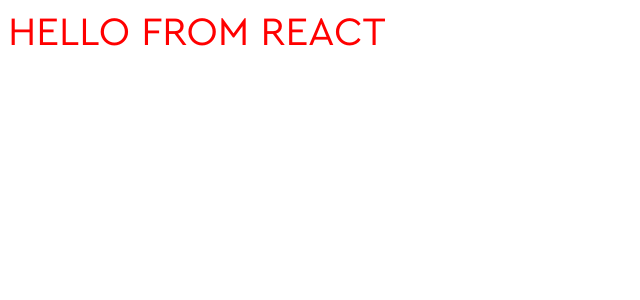
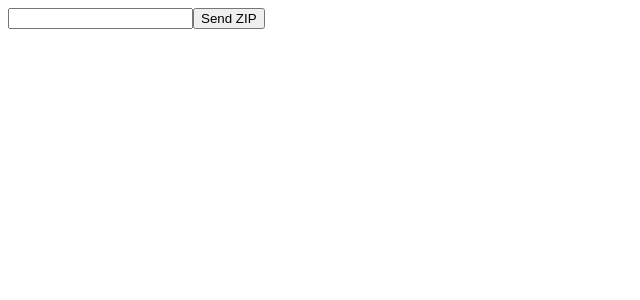
Before and after one commit to ShlomoLove/FineCheeseApp, a React app: page / in a window 1280 px wide. Shown: the top 300 px of the page, without its empty margins (0-640 px from the left). Built offline with nearby package versions, Linux system fonts and the light colour scheme; the HTML template or start-up script is replaced by a standard one.

Commit message:
add frontend ajax functionality

```diff
--- a/client/src/Pages/CheeseStore.jsx
+++ b/client/src/Pages/CheeseStore.jsx
@@ -1,14 +1,8 @@
 import React, { Component } from 'react'
 import GlobalStyleFont from '../Components/Atoms/GlobalFonts'
-import CeraProBlack from '../../src/fonts/CeraProBlack.otf'
 import axios from 'axios'
 import styled from 'styled-components'
 
-const MainStoreDiv = styled.div`
-  font-family: 'Cera Pro Regular';
-  font-size: 40px;
-  color: red;
-`
 
 class CheeseStore extends Component {
   constructor () {
@@ -18,13 +12,54 @@
     }
   }
 
+  handleZipInput = input => {
+    this.setState({zip: input})
+  }
+
+  handleZipButtonClick = () => {
+    const { zip } = this.state
+    this.getSpecials(zip)
+  }
+
+  getSpecials = (zip) => {
+    axios
+    .get(`/specials/${zip}`)
+    .then(({data}) => {
+      this.getCheeses(data)
+    })
+    .catch((error) => console.log (`error connecting to database: ${error}`))
+  }
+
+  getCheeses = (specialsArray) => {
+    const idArray = specialsArray.map(cheese => {
+      return cheese.cheeseID
+    })
+    axios
+    .all(idArray.map(cheeseID => axios.get(`/cheeses/${cheeseID}`)))
+    .then(responses => {
+      const cheeseArray = responses.map(response => {
+        return response.data[0]
+      })
+      let customCheeseInventory = []
+      for (let i = 0; i < cheeseArray.length; i++) {
+        if (cheeseArray[i].id === specialsArray[i].cheeseID) {
+          customCheeseInventory.push({...cheeseArray[i], ...specialsArray[i]})
+        }
+      }
+      this.setState({customCheeseInventory})
+    })
+    .catch((error) => console.log(error))
+  }
+
   render () {
+    console.log (this.state, 'state')
     return (
       <>
         <GlobalStyleFont />
-          <MainStoreDiv>
-        HELLO FROM REACT
-          </MainStoreDiv>
+          <form>
+            <input onChange={(e) => this.handleZipInput(e.target.value)}></input>
+            <input type='button' value='Send ZIP'onClick={()=> this.handleZipButtonClick()}/>
+          </form>
       </>
     )
   }
```
Also changed, not shown: 2 other files (tests, documents, lock files or other folders).
